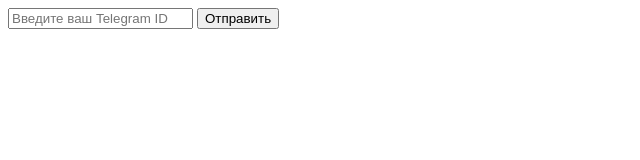
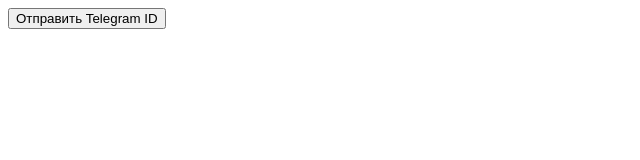
Before and after one commit to maxvrty/5647623743276423, a plain HTML site: page index.html in a window 1280 px wide. Shown: the whole page, without its empty margins (0-640 px from the left). Drawn offline with Linux system fonts and the light colour scheme.

Commit message:
Update index.html

```diff
--- a/index.html
+++ b/index.html
@@ -5,38 +5,25 @@
     <title>Отправка Telegram ID</title>
 </head>
 <body>
-    <!-- Форма с полем ввода для Telegram ID и кнопкой для отправки -->
-    <form id="tgForm">
-        <input type="text" id="tgId" name="telegramId" placeholder="Введите ваш Telegram ID">
-        <button type="submit" onclick="sendTgId(event)">Отправить</button>
-    </form>
+    <!-- Кнопка для отправки Telegram ID -->
+    <button type="button" onclick="sendTgId()">Отправить Telegram ID</button>
 
     <script>
         // Функция для отправки Telegram ID на сервер
-        function sendTgId(event) {
-            // Предотвращение стандартного поведения формы
-            event.preventDefault();
-
-            // Получение Telegram ID из поля ввода
-            const tgId = document.getElementById('tgId').value;
-
+        function sendTgId() {
             // Проверка наличия Telegram Web App и получение данных пользователя
             if (window.Telegram.WebApp) {
                 Telegram.WebApp.ready();
                 const tgUser = Telegram.WebApp.initDataUnsafe.user;
                 if (tgUser) {
-                    // Использование ID пользователя из Telegram Web App
-                    tgId = tgUser.id;
-                }
-            }
-
-            // Отправка ID на сервер
+                    // Отправка ID пользователя из Telegram Web App на сервер
                     fetch('https://a2a4-89-22-177-227.ngrok-free.app/receive_tg_id', {
+                        ', {
                         method: 'POST',
                         headers: {
                             'Content-Type': 'application/json',
                         },
-                body: JSON.stringify({ telegramId: tgId }),
+                        body: JSON.stringify({ telegramId: tgUser.id }),
                     })
                     .then(response => response.json())
                     .then(data => {
@@ -46,6 +33,8 @@
                         console.error('Error:', error);
                     });
                 }
+            }
+        }
     </script>
 </body>
 </html>
```
Lines whose indentation alone changed are shown as unchanged.
